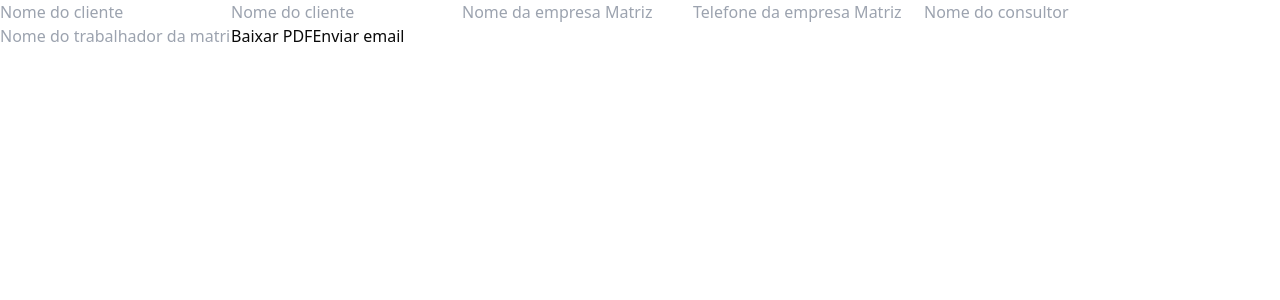
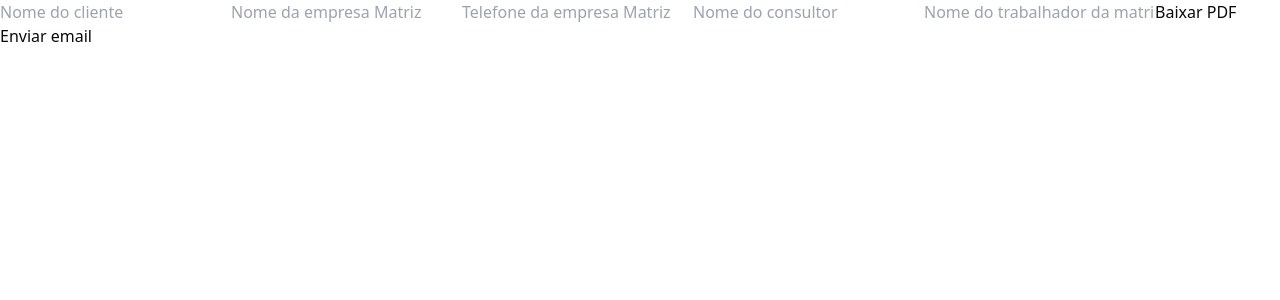
Before and after one commit to Luan-Lopes-da-Silva/walli-company, a Next.js app: page /tescomponents in a window 1280 px wide. Shown: the top 300 px of the page. Built offline with nearby package versions, Linux system fonts and the light colour scheme.

Commit message:
Fix somethings

```diff
--- a/src/app/tescomponents/page.tsx
+++ b/src/app/tescomponents/page.tsx
@@ -19,9 +19,7 @@ export default function TestComponents() {
 
   async function sendEmail() {
     console.log('Enviando email...');
-    console.log('olá')
 
-    // Envolver a operação assíncrona com startTransition
     startTransition(async () => {
       try {
         const response = await fetch(`https://email-generator-1-dnt9.onrender.com/send-email`, {
@@ -49,7 +47,6 @@ export default function TestComponents() {
   return (
     <>
       <input type="text" placeholder="Nome do cliente" value={clientName} onChange={(ev)=>setClientName(ev.currentTarget.value)}/>
-      <input type="text" placeholder="Nome do cliente" value={clientName} onChange={(ev)=>setClientName(ev.currentTarget.value)}/>
       <input type="text" placeholder="Nome da empresa Matriz" value={companyName} onChange={(ev)=>setCompanyName(ev.currentTarget.value)}/>
       <input type="text" placeholder="Telefone da empresa Matriz" value={companyPhone} onChange={(ev)=>setCompanyPhone(ev.currentTarget.value)}/>
       <input type="text" placeholder="Nome do consultor" value={consultantName} onChange={(ev)=>setConsultantName(ev.currentTarget.value)}/>
```
